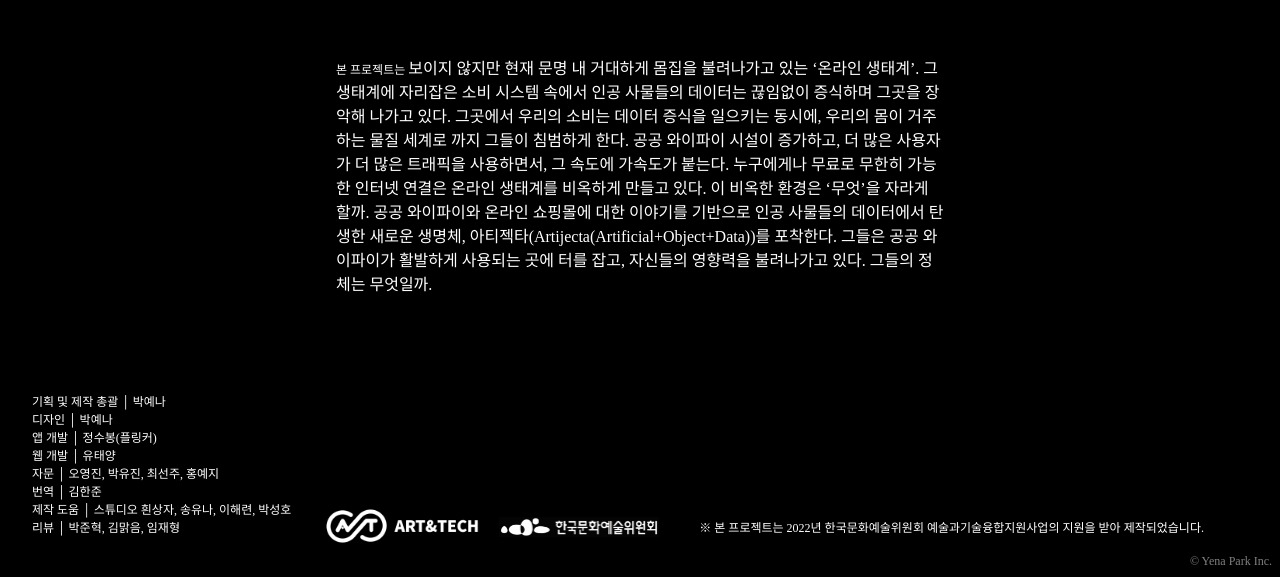
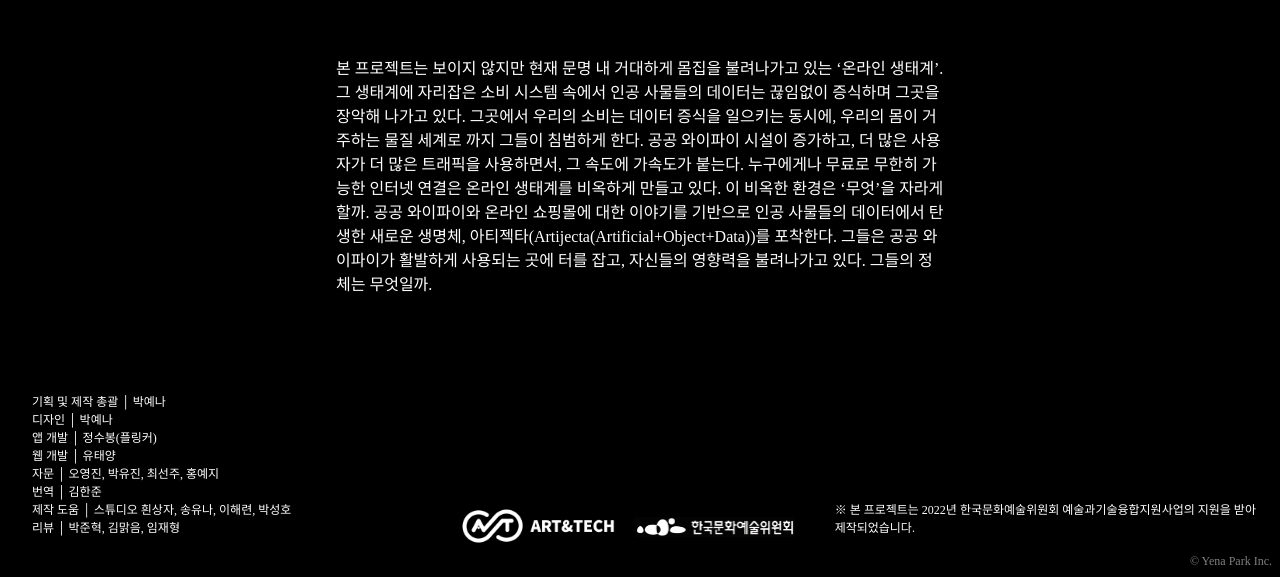
Before and after one commit to 0dot77/artijecta, a React (Vite) app: page /description in a window 1280 px wide. Shown: the part 223-800 px from the top of the page. Built offline with nearby package versions, Linux system fonts and the light colour scheme; the HTML template or start-up script is replaced by a standard one; a web font is replaced by a local one.

Commit message:
최종 2차 수정

```diff
--- a/src/components/HomeModel.jsx
+++ b/src/components/HomeModel.jsx
@@ -10,7 +10,7 @@ export default function HomeModel() {
   const ref = useRef();
   const groupRef = useRef();
   useFrame(() => {
-    groupRef.current.rotation.y += Math.PI / 3500;
+    groupRef.current.rotation.y += Math.PI / 6000;
   });
   return (
     <group ref={groupRef}>
--- a/src/components/HomeNavTitle.jsx
+++ b/src/components/HomeNavTitle.jsx
@@ -4,7 +4,6 @@ import title from '../data/title';
 
 const Menu = styled.p`
   width: max-content;
-
   margin-bottom: 1rem;
   background-color: #000000;
   text-decoration: underline;
@@ -32,7 +31,7 @@ const HomeNavTitle = ({ origin, setIsMenuClicked, isMenuClicked, setClue }) => {
         onMouseLeave={handleMouseLeave}
         onClick={() => {
           isMenuClicked ? setIsMenuClicked(null) : setIsMenuClicked(origin);
-          origin === 'clue' ? setClue(true) : null;
+          origin === 'clue' || 'qr' ? setClue(true) : null;
         }}
       >
         {isHover ? (
--- a/src/components/Nav.jsx
+++ b/src/components/Nav.jsx
@@ -42,7 +42,6 @@ const MenuContainer = styled.div`
   display: flex;
   flex-direction: column;
   align-items: flex-end;
-
   .live {
     color: ${(props) =>
       props.isMenuClicked !== null || props.isMenuClicked === 'live' ? 'white' : 'rgba(255, 0, 240, 1)'};
--- a/src/components/NavLastClue.jsx
+++ b/src/components/NavLastClue.jsx
@@ -96,7 +96,7 @@ const NavLastClue = ({ setIsMenuClicked }) => {
     <ClueContainer>
       <CancelContainer
         onClick={() => {
-          setIsMenuClicked(false);
+          setIsMenuClicked(null);
           setIsClue(false);
         }}
       />
--- a/src/components/NavQr.jsx
+++ b/src/components/NavQr.jsx
@@ -1,5 +1,7 @@
+import { useRecoilState } from 'recoil';
 import styled from 'styled-components';
 import qr from '../assets/images/qr.png';
+import { clueState } from '../data/atom';
 
 const QrContainer = styled.div`
   width: 100%;
@@ -28,10 +30,12 @@ const ImageBox = styled.div`
 `;
 
 const NavQr = ({ setIsMenuClicked }) => {
+  const [, setClueState] = useRecoilState(clueState);
   return (
     <QrContainer
       onClick={() => {
         setIsMenuClicked(null);
+        setClueState(false);
       }}
     >
       <ImageBox>
--- a/src/components/Wifi.jsx
+++ b/src/components/Wifi.jsx
@@ -38,17 +38,12 @@ const Button = styled.button`
 const Cancel = styled.div`
   width: 1.5rem;
   height: 1.5rem;
-  margin: 0.5rem;
+  margin-left: 17.5rem;
+  margin-top: 1rem;
   position: absolute;
-  left: 17rem;
   background: black;
   cursor: pointer;
-`;
-
-const HtmlWholeBackground = styled.div`
-  width: 100%;
-  height: 100%;
-  position: absolute;
+  /* left: 17.5rem; */
 `;
 
 const HtmlBackground = styled.div`
@@ -71,7 +66,6 @@ const Wifi = ({ pos, idx = 0, sc }) => {
   const [isClue, setIsClue] = useRecoilState(clueState);
   const circleRef = useRef();
   const group = useRef();
-
   return (
     <group ref={group}>
       <Sphere
--- a/src/pages/Description.jsx
+++ b/src/pages/Description.jsx
@@ -19,9 +19,6 @@ const Layout = styled.main`
 const DescriptionContainer = styled.section`
   padding: 1rem;
   width: 50%;
-  span {
-    font-size: 0.75rem;
-  }
 `;
 
 const SponsorContainer = styled.section`
@@ -60,6 +57,7 @@ const CreditContainer = styled.div`
   font-size: 0.75rem;
   justify-content: flex-start;
   margin-bottom: 0.5rem;
+  width: 30rem;
 `;
 
 const MakingDescription = styled.div`
@@ -88,15 +86,14 @@ const Description = () => {
           </p>
         ) : (
           <p>
-            <span>본 프로젝트는 </span>
-            보이지 않지만 현재 문명 내 거대하게 몸집을 불려나가고 있는 ‘온라인 생태계’. 그 생태계에 자리잡은 소비 시스템
-            속에서 인공 사물들의 데이터는 끊임없이 증식하며 그곳을 장악해 나가고 있다. 그곳에서 우리의 소비는 데이터
-            증식을 일으키는 동시에, 우리의 몸이 거주하는 물질 세계로 까지 그들이 침범하게 한다. 공공 와이파이 시설이
-            증가하고, 더 많은 사용자가 더 많은 트래픽을 사용하면서, 그 속도에 가속도가 붙는다. 누구에게나 무료로 무한히
-            가능한 인터넷 연결은 온라인 생태계를 비옥하게 만들고 있다. 이 비옥한 환경은 ‘무엇’을 자라게 할까. 공공
-            와이파이와 온라인 쇼핑몰에 대한 이야기를 기반으로 인공 사물들의 데이터에서 탄생한 새로운 생명체,
-            아티젝타(Artijecta(Artificial+Object+Data))를 포착한다. 그들은 공공 와이파이가 활발하게 사용되는 곳에 터를
-            잡고, 자신들의 영향력을 불려나가고 있다. 그들의 정체는 무엇일까.
+            본 프로젝트는 보이지 않지만 현재 문명 내 거대하게 몸집을 불려나가고 있는 ‘온라인 생태계’. 그 생태계에
+            자리잡은 소비 시스템 속에서 인공 사물들의 데이터는 끊임없이 증식하며 그곳을 장악해 나가고 있다. 그곳에서
+            우리의 소비는 데이터 증식을 일으키는 동시에, 우리의 몸이 거주하는 물질 세계로 까지 그들이 침범하게 한다.
+            공공 와이파이 시설이 증가하고, 더 많은 사용자가 더 많은 트래픽을 사용하면서, 그 속도에 가속도가 붙는다.
+            누구에게나 무료로 무한히 가능한 인터넷 연결은 온라인 생태계를 비옥하게 만들고 있다. 이 비옥한 환경은
+            ‘무엇’을 자라게 할까. 공공 와이파이와 온라인 쇼핑몰에 대한 이야기를 기반으로 인공 사물들의 데이터에서 탄생한
+            새로운 생명체, 아티젝타(Artijecta(Artificial+Object+Data))를 포착한다. 그들은 공공 와이파이가 활발하게
+            사용되는 곳에 터를 잡고, 자신들의 영향력을 불려나가고 있다. 그들의 정체는 무엇일까.
           </p>
         )}
       </DescriptionContainer>
```
